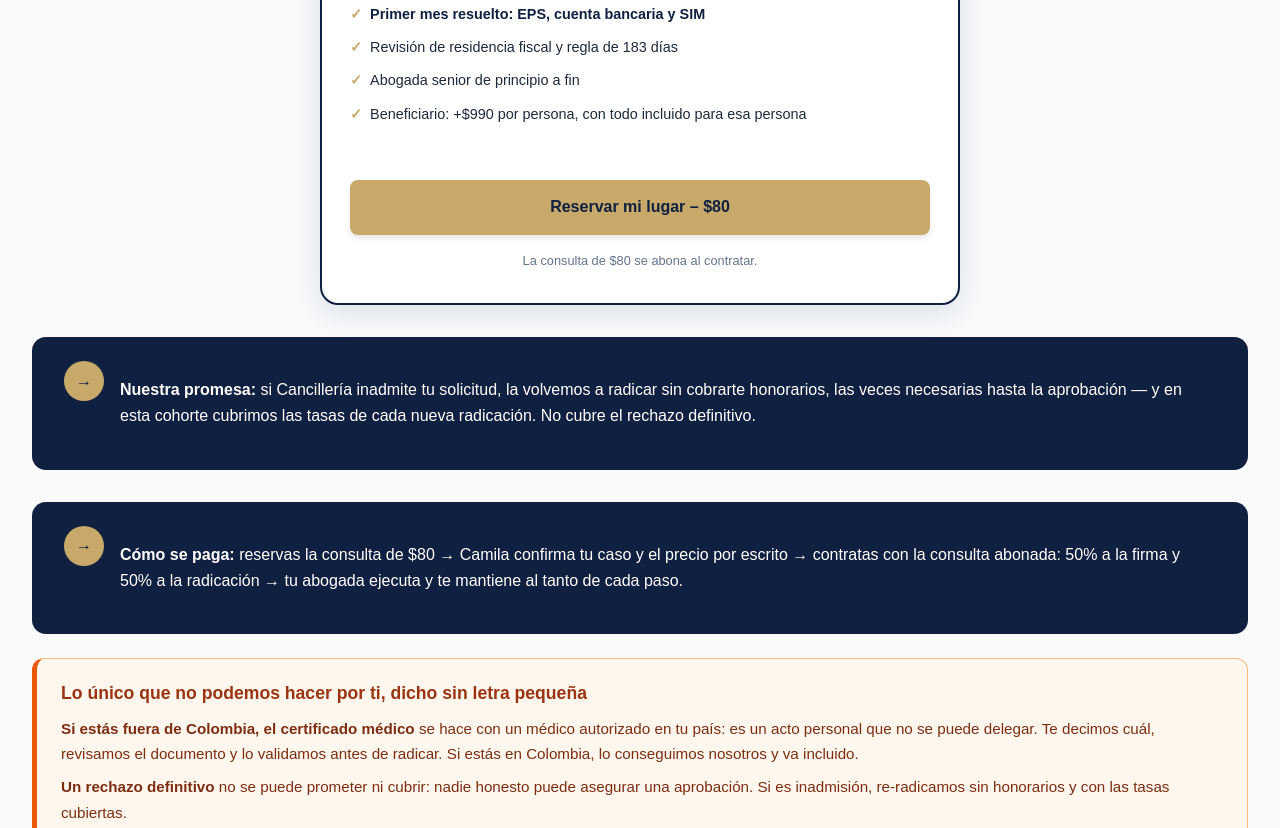
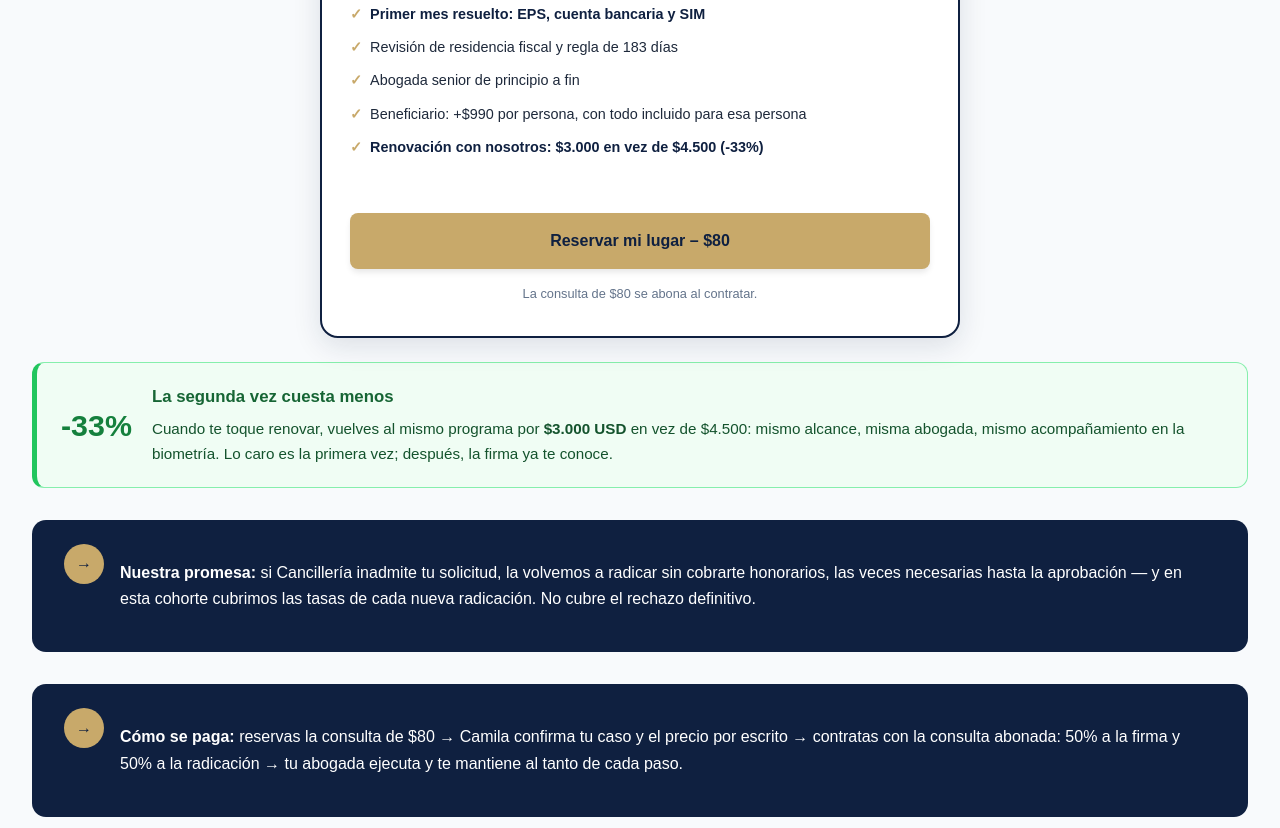
Before and after one commit to parquesino/abogadosdemigracion, a plain HTML site: page cedula-en-mano/index.html in a window 1280 px wide. Shown: the part 10397-11225 px from the top of the page. Drawn offline with Linux system fonts and the light colour scheme.

Commit message:
precio: rango JSON-LD 80-4500 en home ES/EN; cedula-en-mano: renovacion -33% a 3.000

```diff
--- a/cedula-en-mano/index.html
+++ b/cedula-en-mano/index.html
@@ -53,6 +53,11 @@
     .exc-box h3{margin:0 0 .5rem;color:#9A3412;font-size:1.1rem;}
     .exc-box p{margin:0 0 .5rem;color:#7C2D12;font-size:.95rem;}
     .exc-box p:last-child{margin-bottom:0;}
+    .renew-box{display:flex;gap:1.25rem;align-items:center;background:#F0FDF4;border:1px solid #86EFAC;border-left:5px solid #22C55E;border-radius:.75rem;padding:1.25rem 1.5rem;margin-top:1.5rem;font-family:Arial,Helvetica,sans-serif;}
+    .renew-box .pct{font-size:1.9rem;font-weight:800;color:#15803D;line-height:1;white-space:nowrap;}
+    .renew-box h3{margin:0 0 .35rem;color:#166534;font-size:1.05rem;}
+    .renew-box p{margin:0;color:#14532D;font-size:.95rem;}
+    @media (max-width:600px){.renew-box{flex-direction:column;align-items:flex-start;gap:.75rem;}}
     #opiniones .reviews-grid{grid-template-columns:repeat(2,1fr);}
     #opiniones .google-review-card.full{grid-column:1/-1;}
     @media (min-width:900px){#opiniones .google-review-card.full .review-text{column-count:2;column-gap:2.5rem;}}
@@ -389,11 +394,19 @@
                             <li>Revisión de residencia fiscal y regla de 183 días</li>
                             <li>Abogada senior de principio a fin</li>
                             <li>Beneficiario: +$990 por persona, con todo incluido para esa persona</li>
+                            <li class="hot">Renovación con nosotros: $3.000 en vez de $4.500 (-33%)</li>
                         </ul>
                         <div style="text-align:center; margin-top:1.25rem;">
                             <a href="https://calendar.app.google/siwsNHLYNfW3CHSp6" target="_blank" class="btn header-cta-primary">Reservar mi lugar – $80</a>
                         </div>
                         <p style="text-align:center; font-size:.8rem; color:#64748b; margin:.9rem 0 0; font-family:Arial,Helvetica,sans-serif;">La consulta de $80 se abona al contratar.</p>
+                    </div>
+                </div>
+                <div class="renew-box">
+                    <div class="pct">-33%</div>
+                    <div>
+                        <h3>La segunda vez cuesta menos</h3>
+                        <p>Cuando te toque renovar, vuelves al mismo programa por <strong>$3.000 USD</strong> en vez de $4.500: mismo alcance, misma abogada, mismo acompañamiento en la biometría. Lo caro es la primera vez; después, la firma ya te conoce.</p>
                     </div>
                 </div>
                 <div class="bridge">
@@ -449,6 +462,10 @@
                 <div class="faq-item">
                     <h3>¿Cuánto cuesta y cómo se paga?</h3>
                     <p>$4.500 USD todo incluido, en dos pagos: 50% a la firma de la propuesta y 50% a la radicación. Con tarjeta y factura legal. La consulta de $80 se abona al contratar. Cada beneficiario suma $990, con todo incluido para esa persona: sus tasas, su cédula, su seguro y su certificado médico si está en Colombia.</p>
+                </div>
+                <div class="faq-item">
+                    <h3>¿Y cuando tenga que renovar mi visa?</h3>
+                    <p>Vuelves al mismo programa por $3.000 USD en vez de $4.500: un 33% menos, con el mismo alcance, la misma abogada y el mismo acompañamiento en la biometría. El descuento aplica a la renovación del mismo plan.</p>
                 </div>
                 <div class="faq-item">
                     <h3>¿Y si inadmiten mi solicitud?</h3>
```
Also changed, not shown: en/index.html (+1 -1 lines), index.html (+1 -1 lines).
